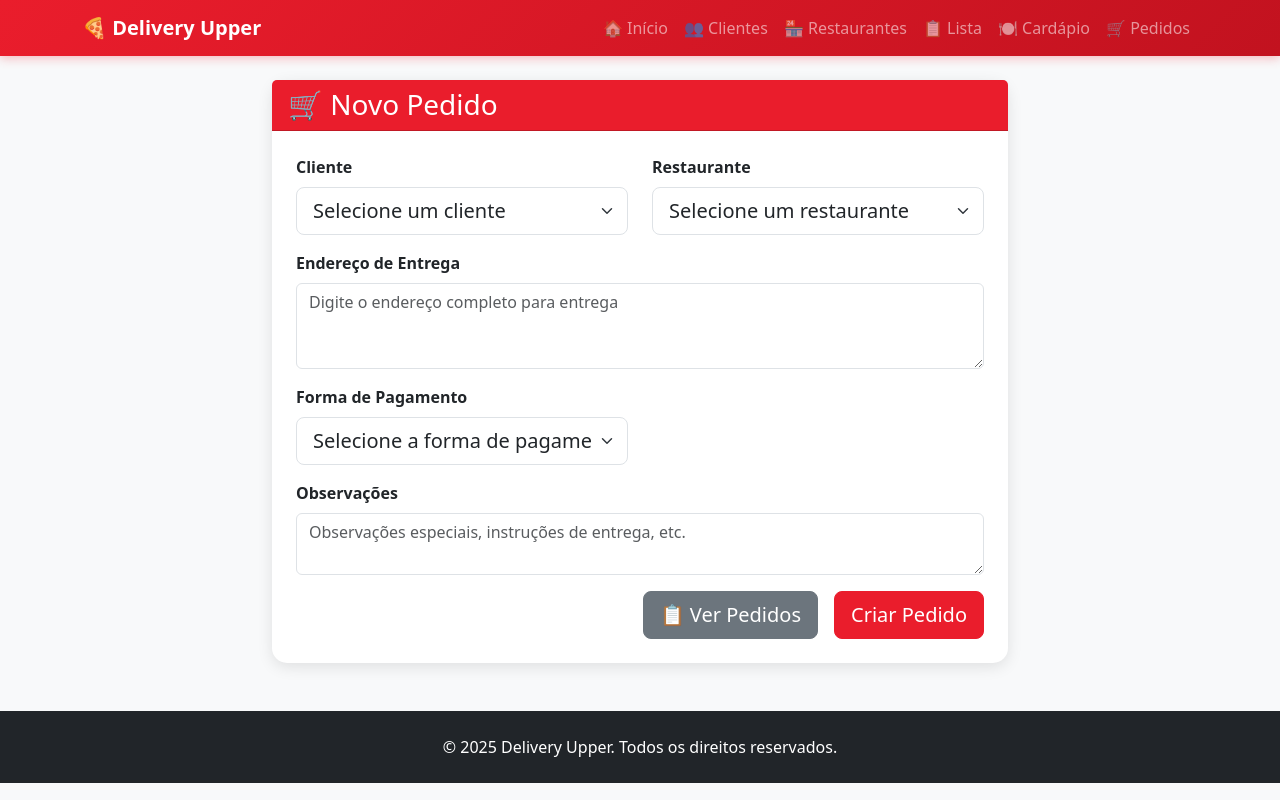
After one commit to BrunoTSC/ProjetoDelivery, a Flask app: page /novo-pedido in a window 1280 px wide. The commit adds this page. Run offline with Flask 3, Linux system fonts and the light colour scheme; data that the repository does not hold is empty; some libraries are stand-ins or nearby versions.

Commit message:
adicionando  procedimento de pedidos

```diff
--- a/app.py
+++ b/app.py
@@ -1,9 +1,10 @@
-from flask import Flask, render_template, request, redirect, url_for, flash
+from flask import Flask, render_template, request, redirect, url_for, flash, jsonify, session
 from flask_wtf import FlaskForm
 from wtforms import StringField, SubmitField
 from wtforms.validators import DataRequired, Email, Length
 from config import get_db_connection
-from forms import ClientForm, RestauranteForm, PratoForm
+from forms import ClientForm, RestauranteForm, PratoForm, PedidoForm, ItemPedidoForm
+from decimal import Decimal
 
 
 app = Flask(__name__)
@@ -177,5 +178,243 @@ def cardapio_restaurante(restaurante_id):
         flash(f"Erro ao carregar cardápio: {e}", "danger")
         return redirect(url_for("lista_restaurantes"))
 
+@app.route("/novo-pedido", methods=["GET", "POST"])
+def novo_pedido():
+    # Carregar clientes e restaurantes para os selects
+    conn = get_db_connection()
+    cursor = conn.cursor(dictionary=True)
+
+    cursor.execute("SELECT id, nome FROM clientes ORDER BY nome")
+    clientes = cursor.fetchall()
+
+    cursor.execute("SELECT id, nome FROM restaurantes ORDER BY nome")
+    restaurantes = cursor.fetchall()
+
+    cursor.close()
+    conn.close()
+
+    form = PedidoForm()
+    form.cliente_id.choices = [(0, 'Selecione um cliente')] + [(c['id'], c['nome']) for c in clientes]
+    form.restaurante_id.choices = [(0, 'Selecione um restaurante')] + [(r['id'], r['nome']) for r in restaurantes]
+
+    if form.validate_on_submit():
+        # Iniciar um novo pedido na sessão
+        session['pedido_temp'] = {
+            'cliente_id': form.cliente_id.data,
+            'restaurante_id': form.restaurante_id.data,
+            'endereco_entrega': form.endereco_entrega.data,
+            'forma_pagamento': form.forma_pagamento.data,
+            'observacoes': form.observacoes.data,
+            'itens': []
+        }
+        return redirect(url_for('adicionar_itens_pedido'))
+
+    return render_template("novo_pedido.html", form=form, clientes=clientes, restaurantes=restaurantes)
+
+@app.route("/adicionar-itens-pedido", methods=["GET", "POST"])
+def adicionar_itens_pedido():
+    if 'pedido_temp' not in session:
+        return redirect(url_for('novo_pedido'))
+
+    restaurante_id = session['pedido_temp']['restaurante_id']
+
+    # Carregar pratos do restaurante selecionado
+    conn = get_db_connection()
+    cursor = conn.cursor(dictionary=True)
+    cursor.execute("""
+        SELECT id, nome, preco, disponivel
+        FROM pratos
+        WHERE restaurante_id = %s AND disponivel = TRUE
+        ORDER BY nome
+    """, (restaurante_id,))
+    pratos = cursor.fetchall()
+    cursor.close()
+    conn.close()
+
+    form = ItemPedidoForm()
+    form.prato_id.choices = [(0, 'Selecione um prato')] + [(p['id'], f"{p['nome']} - R$ {p['preco']:.2f}") for p in pratos]
+
+    if form.validate_on_submit() and form.adicionar.data:
+        prato_id = form.prato_id.data
+        quantidade = form.quantidade.data
+
+        # Buscar informações do prato
+        conn = get_db_connection()
+        cursor = conn.cursor(dictionary=True)
+        cursor.execute("SELECT nome, preco FROM pratos WHERE id = %s", (prato_id,))
+        prato = cursor.fetchone()
+        cursor.close()
+        conn.close()
+
+        if prato:
+            item = {
+                'prato_id': prato_id,
+                'prato_nome': prato['nome'],
+                'preco_unitario': float(prato['preco']),
+                'quantidade': quantidade,
+                'subtotal': float(prato['preco']) * quantidade
+            }
+            session['pedido_temp']['itens'].append(item)
+            session.modified = True
+            flash("Item adicionado ao pedido!", "success")
+
+        return redirect(url_for('adicionar_itens_pedido'))
+
+    return render_template("adicionar_itens_pedido.html", form=form, pratos=pratos)
+
+@app.route("/finalizar-pedido", methods=["POST"])
+def finalizar_pedido():
+    if 'pedido_temp' not in session or not session['pedido_temp']['itens']:
+        flash("Adicione itens ao pedido antes de finalizar!", "warning")
+        return redirect(url_for('adicionar_itens_pedido'))
+
+    pedido_temp = session['pedido_temp']
+
+    try:
+        conn = get_db_connection()
+        cursor = conn.cursor()
+
+        # Calcular valor total
+        valor_total = sum(item['subtotal'] for item in pedido_temp['itens'])
+
+        # Inserir pedido
+        cursor.execute("""
+            INSERT INTO pedidos (cliente_id, restaurante_id, endereco_entrega, forma_pagamento, observacoes, valor_total)
+            VALUES (%s, %s, %s, %s, %s, %s)
+        """, (
+            pedido_temp['cliente_id'],
+            pedido_temp['restaurante_id'],
+            pedido_temp['endereco_entrega'],
+            pedido_temp['forma_pagamento'],
+            pedido_temp['observacoes'],
+            valor_total
+        ))
+
+        pedido_id = cursor.lastrowid
+
+        # Inserir itens do pedido
+        for item in pedido_temp['itens']:
+            cursor.execute("""
+                INSERT INTO itens_pedido (pedido_id, prato_id, quantidade, preco_unitario, subtotal)
+                VALUES (%s, %s, %s, %s, %s)
+            """, (pedido_id, item['prato_id'], item['quantidade'], item['preco_unitario'], item['subtotal']))
+
+        # Registrar status inicial
+        cursor.execute("""
+            INSERT INTO historico_status (pedido_id, status, observacao)
+            VALUES (%s, 'pendente', 'Pedido criado')
+        """, (pedido_id,))
+
+        conn.commit()
+        cursor.close()
+        conn.close()
+
+        # Limpar sessão
+        session.pop('pedido_temp', None)
+
+        flash(f"Pedido #{pedido_id} criado com sucesso! Valor total: R$ {valor_total:.2f}", "success")
+        return redirect(url_for('detalhes_pedido', pedido_id=pedido_id))
+
+    except Exception as e:
+        flash(f"Erro ao finalizar pedido: {e}", "danger")
+        return redirect(url_for('adicionar_itens_pedido'))
+
+@app.route("/pedidos")
+def lista_pedidos():
+    try:
+        conn = get_db_connection()
+        cursor = conn.cursor(dictionary=True)
+        cursor.execute("""
+            SELECT p.*, c.nome as cliente_nome, r.nome as restaurante_nome,
+                   (SELECT COUNT(*) FROM itens_pedido ip WHERE ip.pedido_id = p.id) as total_itens
+            FROM pedidos p
+            LEFT JOIN clientes c ON p.cliente_id = c.id
+            LEFT JOIN restaurantes r ON p.restaurante_id = r.id
+            ORDER BY p.data_pedido DESC
+        """)
+        pedidos = cursor.fetchall()
+        cursor.close()
+        conn.close()
+        return render_template("pedidos.html", pedidos=pedidos)
+    except Exception as e:
+        flash(f"Erro ao carregar pedidos: {e}", "danger")
+        return render_template("pedidos.html", pedidos=[])
+
+@app.route("/pedido/<int:pedido_id>")
+def detalhes_pedido(pedido_id):
+    try:
+        conn = get_db_connection()
+        cursor = conn.cursor(dictionary=True)
+
+        # Buscar informações do pedido
+        cursor.execute("""
+            SELECT p.*, c.nome as cliente_nome, c.telefone as cliente_telefone,
+                   r.nome as restaurante_nome, r.telefone as restaurante_telefone
+            FROM pedidos p
+            LEFT JOIN clientes c ON p.cliente_id = c.id
+            LEFT JOIN restaurantes r ON p.restaurante_id = r.id
+            WHERE p.id = %s
+        """, (pedido_id,))
+        pedido = cursor.fetchone()
+
+        # Buscar itens do pedido
+        cursor.execute("""
+            SELECT ip.*, pr.nome as prato_nome
+            FROM itens_pedido ip
+            LEFT JOIN pratos pr ON ip.prato_id = pr.id
+            WHERE ip.pedido_id = %s
+        """, (pedido_id,))
+        itens = cursor.fetchall()
+
+        # Buscar histórico de status
+        cursor.execute("""
+            SELECT * FROM historico_status
+            WHERE pedido_id = %s
+            ORDER BY data_status DESC
+        """, (pedido_id,))
+        historico = cursor.fetchall()
+
+        cursor.close()
+        conn.close()
+
+        return render_template("detalhes_pedido.html", pedido=pedido, itens=itens, historico=historico)
+    except Exception as e:
+        flash(f"Erro ao carregar pedido: {e}", "danger")
+        return redirect(url_for('lista_pedidos'))
+
+@app.route("/atualizar-status/<int:pedido_id>", methods=["POST"])
+def atualizar_status_pedido(pedido_id):
+    novo_status = request.form.get('status')
+    observacao = request.form.get('observacao', '')
+
+    if novo_status:
+        try:
+            conn = get_db_connection()
+            cursor = conn.cursor()
+
+            # Atualizar status do pedido
+            cursor.execute("UPDATE pedidos SET status = %s WHERE id = %s", (novo_status, pedido_id))
+
+            # Registrar no histórico
+            cursor.execute("""
+                INSERT INTO historico_status (pedido_id, status, observacao)
+                VALUES (%s, %s, %s)
+            """, (pedido_id, novo_status, observacao))
+
+            # Se for entregue, registrar data de entrega
+            if novo_status == 'entregue':
+                cursor.execute("UPDATE pedidos SET data_entrega = NOW() WHERE id = %s", (pedido_id,))
+
+            conn.commit()
+            cursor.close()
+            conn.close()
+
+            flash(f"Status do pedido #{pedido_id} atualizado para {novo_status}!", "success")
+        except Exception as e:
+            flash(f"Erro ao atualizar status: {e}", "danger")
+
+    return redirect(url_for('detalhes_pedido', pedido_id=pedido_id))
+
+
 if __name__ == "__main__":
     app.run(debug=True)
--- a/forms.py
+++ b/forms.py
@@ -33,5 +33,22 @@ class PratoForm(FlaskForm):
     restaurante_id = SelectField("Restaurante", coerce=int, validators=[DataRequired()])
     tempo_preparo = IntegerField("Tempo de Preparo (minutos)", validators=[NumberRange(min=1, max=180)])
     disponivel = BooleanField("Disponível para venda", default=True)
-    # imagem = FileField("Imagem do Prato", validators=[FileAllowed(['jpg', 'png', 'jpeg'], 'Apenas imagens!')])
     submit = SubmitField("Cadastrar Prato")
+
+class PedidoForm(FlaskForm):
+    cliente_id = SelectField("Cliente", coerce=int, validators=[DataRequired()])
+    restaurante_id = SelectField("Restaurante", coerce=int, validators=[DataRequired()])
+    endereco_entrega = TextAreaField("Endereço de Entrega", validators=[DataRequired(), Length(max=300)])
+    forma_pagamento = SelectField("Forma de Pagamento", choices=[
+        ('', 'Selecione a forma de pagamento'),
+        ('cartao', 'Cartão de Crédito/Débito'),
+        ('dinheiro', 'Dinheiro'),
+        ('pix', 'PIX')
+    ], validators=[DataRequired()])
+    observacoes = TextAreaField("Observações", validators=[Length(max=500)])
+    submit = SubmitField("Criar Pedido")
+
+class ItemPedidoForm(FlaskForm):
+    prato_id = SelectField("Prato", coerce=int, validators=[DataRequired()])
+    quantidade = IntegerField("Quantidade", validators=[DataRequired(), NumberRange(min=1)], default=1)
+    adicionar = SubmitField("Adicionar ao Pedido")
--- a/templates/base.html
+++ b/templates/base.html
@@ -114,6 +114,9 @@
             <li class="nav-item">
               <a class="nav-link" href="{{ url_for('lista_pratos') }}">🍽️ Cardápio</a>
             </li>
+            <li class="nav-item">
+              <a class="nav-link" href="{{ url_for('lista_pedidos') }}">🛒 Pedidos</a>
+            </li>
           </ul>
         </div>
       </div>
--- /dev/null
+++ b/templates/novo_pedido.html
@@ -0,0 +1,66 @@
+{% extends "base.html" %}
+{% block content %}
+<div class="row justify-content-center">
+  <div class="col-lg-8">
+    <div class="card card-Upper">
+      <div class="card-header bg-Upper text-white">
+        <h3 class="mb-0">🛒 Novo Pedido</h3>
+      </div>
+      <div class="card-body p-4">
+        <form method="POST">
+          {{ form.hidden_tag() }}
+
+          <div class="row">
+            <div class="col-md-6 mb-3">
+              <label class="form-label fw-bold">Cliente</label>
+              {{ form.cliente_id(class="form-select form-select-lg") }}
+              {% for error in form.cliente_id.errors %}
+                <div class="text-danger small">{{ error }}</div>
+              {% endfor %}
+            </div>
+
+            <div class="col-md-6 mb-3">
+              <label class="form-label fw-bold">Restaurante</label>
+              {{ form.restaurante_id(class="form-select form-select-lg") }}
+              {% for error in form.restaurante_id.errors %}
+                <div class="text-danger small">{{ error }}</div>
+              {% endfor %}
+            </div>
+          </div>
+
+          <div class="mb-3">
+            <label class="form-label fw-bold">Endereço de Entrega</label>
+            {{ form.endereco_entrega(class="form-control", rows="3", placeholder="Digite o endereço completo para entrega") }}
+            {% for error in form.endereco_entrega.errors %}
+              <div class="text-danger small">{{ error }}</div>
+            {% endfor %}
+          </div>
+
+          <div class="row">
+            <div class="col-md-6 mb-3">
+              <label class="form-label fw-bold">Forma de Pagamento</label>
+              {{ form.forma_pagamento(class="form-select form-select-lg") }}
+              {% for error in form.forma_pagamento.errors %}
+                <div class="text-danger small">{{ error }}</div>
+              {% endfor %}
+            </div>
+          </div>
+
+          <div class="mb-3">
+            <label class="form-label fw-bold">Observações</label>
+            {{ form.observacoes(class="form-control", rows="2", placeholder="Observações especiais, instruções de entrega, etc.") }}
+            {% for error in form.observacoes.errors %}
+              <div class="text-danger small">{{ error }}</div>
+            {% endfor %}
+          </div>
+
+          <div class="d-grid gap-2 d-md-flex justify-content-md-end">
+            <a href="{{ url_for('lista_pedidos') }}" class="btn btn-secondary btn-lg me-md-2">📋 Ver Pedidos</a>
+            {{ form.submit(class="btn btn-Upper btn-lg") }}
+          </div>
+        </form>
+      </div>
+    </div>
+  </div>
+</div>
+{% endblock %}
```
Also changed, not shown: tables.txt (+42 -0 lines), templates/adicionar_itens_pedido.html (added, +83 -0 lines), templates/detalhes_pedido.html (added, +155 -0 lines), templates/index.html (+16 -0 lines), templates/pedidos.html (added, +67 -0 lines).
